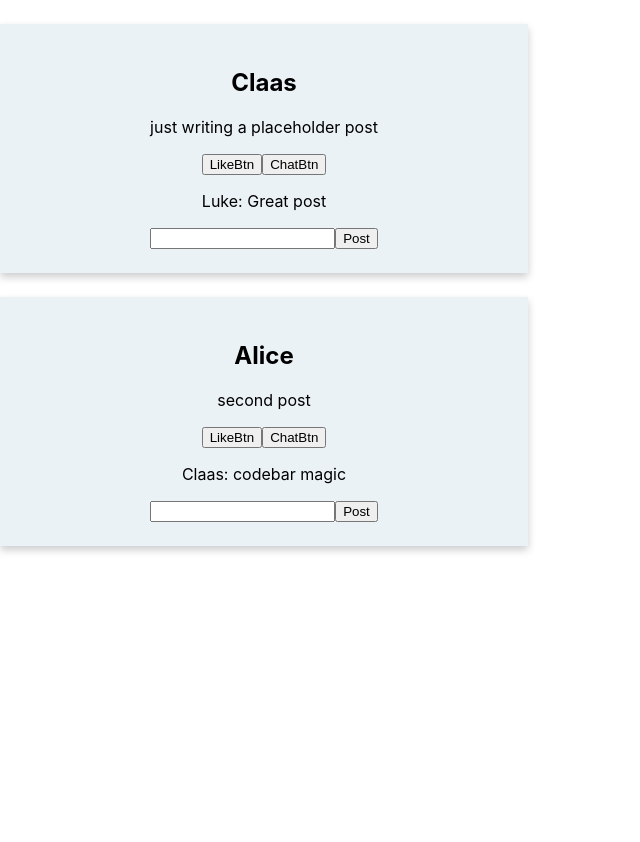
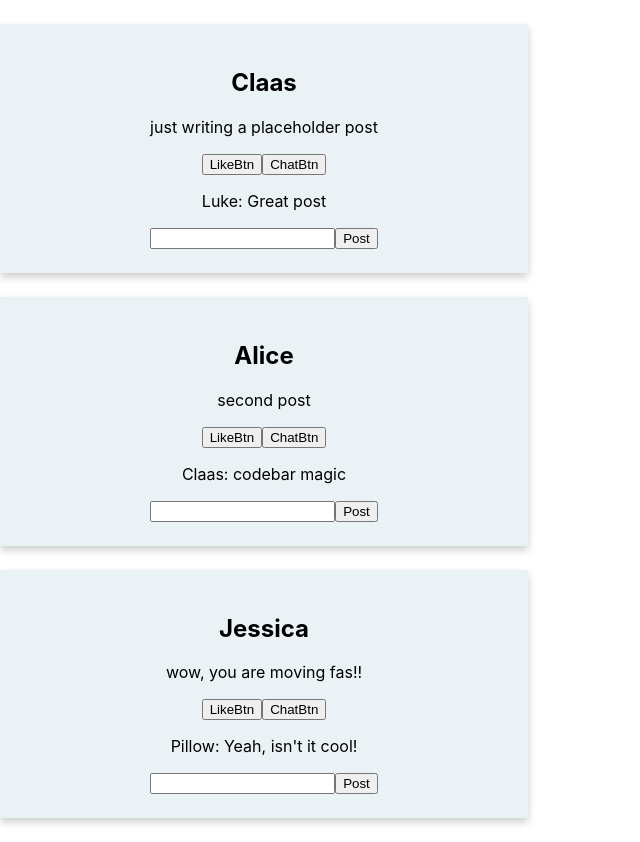
Before and after one commit to Jyolilli/Jyolilli, a React (Create React App) app: page / in a window 1280 px wide. Shown: the whole page, without its empty margins (0-640 px from the left). Before the commit the page ends 800 px from the top, so only its background shows below. Built offline with nearby package versions, Linux system fonts and the light colour scheme.

Commit message:
Add onChange Handler to post comments

```diff
--- a/src/components/Card.tsx
+++ b/src/components/Card.tsx
@@ -10,6 +10,11 @@ type CardProps = CommentsProps & {
 };
 
 function Card(props: CardProps) {
+const handlePost = (e: React.FormEvent<HTMLInputElement>) => {
+    const newValue = e.currentTarget.value;
+    console.log(newValue)
+}
+
   const { postOwner, postContent, comments } = props;
   return (
     <article className="card">
@@ -30,7 +35,7 @@ function Card(props: CardProps) {
           <Comments comments={comments} />
 
           <form action="">
-            <input type="text" name="quickpost" />
+            <input type="text" name="quickpost" onChange={handlePost} />
             <input type="submit" value="Post" />
           </form>
         </div>
--- a/src/components/Comments.tsx
+++ b/src/components/Comments.tsx
@@ -15,7 +15,7 @@ function Comments(props: CommentsProps) {
   return (
     <>
       {comments.map(({ commenter, comment }) => (
-        <p>
+        <p key={comment.text}>
           <span>{commenter}: </span>
           {comment.text}
         </p>
--- a/src/components/Main.tsx
+++ b/src/components/Main.tsx
@@ -8,7 +8,7 @@ function Main() {
     <main className="main-component">
       <section>
         {posts.map((post) => (
-          <Card {...post} />
+          <Card key={post.postOwner} {...post} />
         ))}
       </section>
     </main>
--- a/src/data.json
+++ b/src/data.json
@@ -30,5 +30,21 @@
         }
       }
     ]
+  },
+  {
+    "postOwner": "Jessica",
+    "postContent": {
+      "type": "text",
+      "text": "wow, you are moving fas!!"
+    },
+    "comments": [
+      {
+        "commenter": "Pillow",
+        "comment": {
+          "type": "text",
+          "text": "Yeah, isn't it cool!"
+        }
+      }
+    ]
   }
 ]
```
